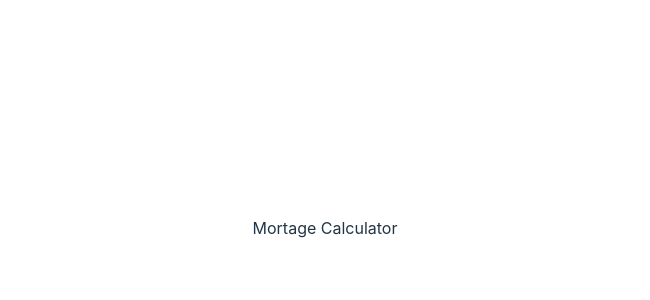
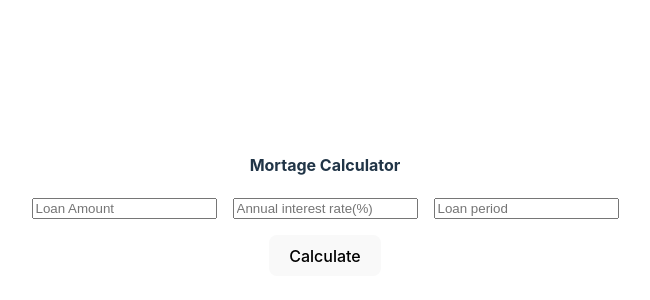
Before and after one commit to akshay2796/frontend-practice, a React (Vite) app: page /mortage-calculator in a window 1280 px wide. Shown: the part 172-472 px from the top of the page, without its empty margins (315-965 px from the left). Built offline with nearby package versions, Linux system fonts and the light colour scheme.

Commit message:
calculator created

```diff
--- a/src/pages/mortage-calculator.tsx
+++ b/src/pages/mortage-calculator.tsx
@@ -1,5 +1,100 @@
+import { ChangeEvent, useState } from "react";
+
 const MortageCalculator = () => {
-	return <div>Mortage Calculator</div>;
+	//use state
+	const [monthlyPayment, setMonthlyPayment] = useState<number | null>(null);
+	const [totalPayment, setTotalPayment] = useState<number | null>(null);
+	const [totalInterest, setTotalInterest] = useState<number | null>(null);
+
+	//Functions for calculating.
+
+	const calculate = (e: ChangeEvent<HTMLFormElement>) => {
+		//Prevent Default form submission
+		e.preventDefault();
+
+		//Get the values from the form element
+		const f = new FormData(e.target);
+		const loanAmount = Number(f.get("loan_amount")?.toString());
+		const roi = Number(f.get("roi")?.toString());
+		const monthlyInterest = roi / 12 / 100;
+		const loan_period = Number(f.get("loan_period")?.toString());
+		const loan_term = loan_period * 12;
+
+		const calculateMonthlyPayment = Math.round(
+			(loanAmount *
+				(monthlyInterest * Math.pow(1 + monthlyInterest, loan_term))) /
+				(Math.pow(1 + monthlyInterest, loan_term) - 1)
+		);
+		setMonthlyPayment(calculateMonthlyPayment);
+
+		const calculateTotalPayment = calculateMonthlyPayment * loan_term;
+		setTotalPayment(calculateTotalPayment);
+
+		const calculateTotalInterest = calculateTotalPayment - loanAmount;
+		setTotalInterest(calculateTotalInterest);
+	};
+
+	//Html Structure
+	return (
+		<div>
+			<h4>Mortage Calculator</h4>
+			<form
+				style={{
+					display: "flex",
+					alignItems: "center",
+					justifyContent: "center",
+					gap: "1rem",
+					flexDirection: "column",
+				}}
+				onSubmitCapture={(e: ChangeEvent<HTMLFormElement>) => {
+					calculate(e);
+				}}
+			>
+				<div
+					style={{
+						display: "flex",
+						alignItems: "center",
+						justifyContent: "center",
+						gap: "1rem",
+					}}
+				>
+					<input
+						name='loan_amount'
+						type='number'
+						placeholder='Loan Amount'
+					/>
+					<input
+						name='roi'
+						type='number'
+						placeholder='Annual interest rate(%)'
+					/>
+					<input
+						name='loan_period'
+						type='number'
+						placeholder='Loan period'
+					/>
+				</div>
+				<button type='submit'>Calculate</button>
+				<div>
+					{monthlyPayment !== null && (
+						<span>
+							Monthly Payment: ₹{monthlyPayment.toFixed(2)}
+						</span>
+					)}
+				</div>
+				<div>
+					{totalPayment !== null && (
+						<span>Total Payment: ₹{totalPayment.toFixed(2)}</span>
+					)}
+				</div>
+				<div>
+					{totalInterest !== null && (
+						<span>Total Interest: ₹{totalInterest.toFixed(2)}</span>
+					)}
+				</div>
+			</form>
+		</div>
+	);
 };
 
 export default MortageCalculator;
```
